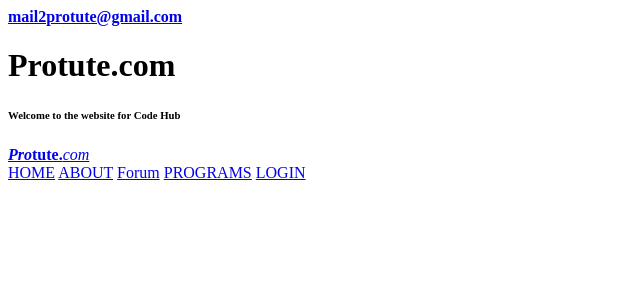
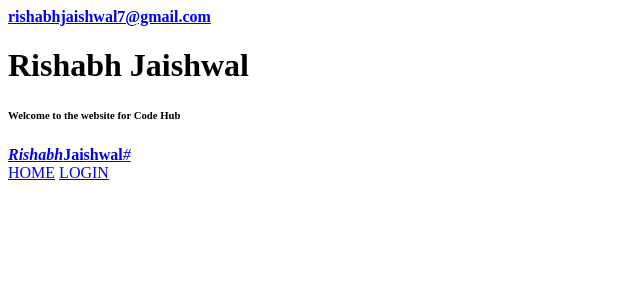
Before and after one commit to rishabhjaishwal/Easy-BackEnd-in-PHP, a PHP site: page /nav.php in a window 1280 px wide. Shown: the top 300 px of the page, without its empty margins (0-640 px from the left). Run offline with PHP 8.4, Linux system fonts and the light colour scheme.

Commit message:
Update nav.php

```diff
--- a/nav.php
+++ b/nav.php
@@ -1,28 +1,26 @@
 <body>
 <div class="w3-bar w3-small w3-teal w3-hide-small">
-  <a href="https://www.facebook.com/protute/" class="w3-bar-item w3-button"><i class="fa fa-facebook-official"></i></a>
+  <a href="#" class="w3-bar-item w3-button"><i class="fa fa-facebook-official"></i></a>
   <a href="#" class="w3-bar-item w3-button"><i class="fa fa-instagram"></i></a>
   <a href="#" class="w3-bar-item w3-button"><i class="fa fa-snapchat"></i></a>
   <a href="#" class="w3-bar-item w3-button"><i class="fa fa-flickr"></i></a>
   <a href="#" class="w3-bar-item w3-button"><i class="fa fa-twitter"></i></a>
   <a href="#" class="w3-bar-item w3-button"><i class="fa fa-linkedin"></i></a>
-  <a href="#" class="w3-bar-item w3-button w3-right"><b>mail2protute@gmail.com</b></a>
+  <a href="#" class="w3-bar-item w3-button w3-right"><b>rishabhjaishwal7@gmail.com</b></a>
 </div>
  <!-- Header -->
   <header class="container-fluid   w3-center w3-border-bottom w3-border-4 w3-border-grey ">
-    <h1 class="w3-xxxlarge w3-text-teal"><b>Protute.com</b></h1>
+    <h1 class="w3-xxxlarge w3-text-teal"><b>Rishabh Jaishwal</b></h1>
     <h6 class="w3-text-teal">Welcome to the website for <span class="w3-tag w3-teal">Code Hub</span></h6>
   </header>
 
 
   <div class="w3-bar w3-teal w3-text-white w3-card-2" id="myNavbar">
-    <a href="index.php" class="w3-bar-item w3-button w3-wide"><i><b>Pro</b></i><b>tute.</b><var>com</var></a>
+    <a href="index.php" class="w3-bar-item w3-button w3-wide"><i><b>Rishabh</b></i><b>Jaishwal</b><var>#</var></a>
     <!-- Right-sided navbar links -->
     <div class="w3-right w3-hide-small ">
 		<a href="index.php" class="w3-bar-item w3-button hvr-grow">HOME</a>
-      <a href="#team" class="w3-bar-item w3-button hvr-grow">ABOUT</a>
-      <a href="forum.php" class="w3-bar-item w3-button hvr-grow"><i class="fa fa-user"></i> Forum</a>
-      <a href="cprogindex.php" class="w3-bar-item w3-button hvr-grow"><i class="fa fa-th"></i>PROGRAMS</a>
+
       <a href="login.php" class="w3-bar-item w3-button hvr-grow"><i class="fa fa-bar-user"></i> LOGIN</a>
 
     </div>
@@ -37,11 +35,8 @@
 <!-- Sidebar on small screens when clicking the menu icon -->
 <nav class="w3-sidebar w3-bar-block w3-light-gray w3-text-black w3-card-2 w3-animate-left w3-hide-medium w3-hide-large" style="display:none" id="mySidebar">
   <a href="javascript:void(0)" onClick="w3_close()" class="w3-bar-item w3-button w3-large w3-padding-16">Close</a>
-  <a href="#about" onClick="w3_close()" class="w3-bar-item w3-button">ABOUT</a>
-  <a href="cprojindex.php"  class="w3-bar-item w3-button">PROJECTS</a>
-  <a href="cprogindex.php" class="w3-bar-item w3-button">PROGRAMS</a>
-  <a href="questions/cquestions.php" class="w3-bar-item w3-button">QUESTIONS</a>
-  <a href="#contact" onClick="w3_close()" class="w3-bar-item w3-button">CONTACT</a>
+  <a href="login.php" onClick="w3_close()" class="w3-bar-item w3-button">Login</a>
+
 </nav>
 <script>
 // Toggle between showing and hiding the sidebar when clicking the menu icon
```
